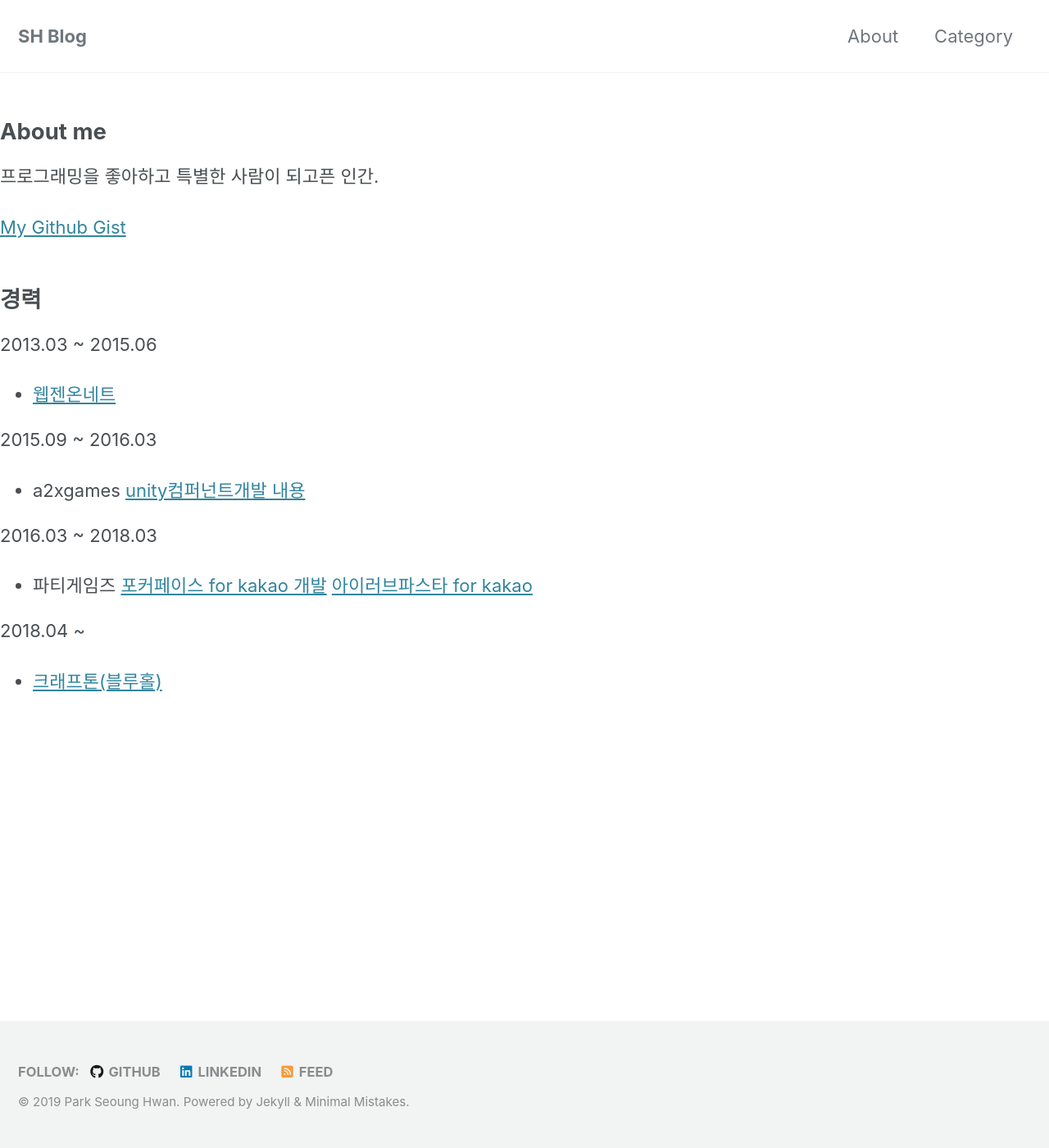
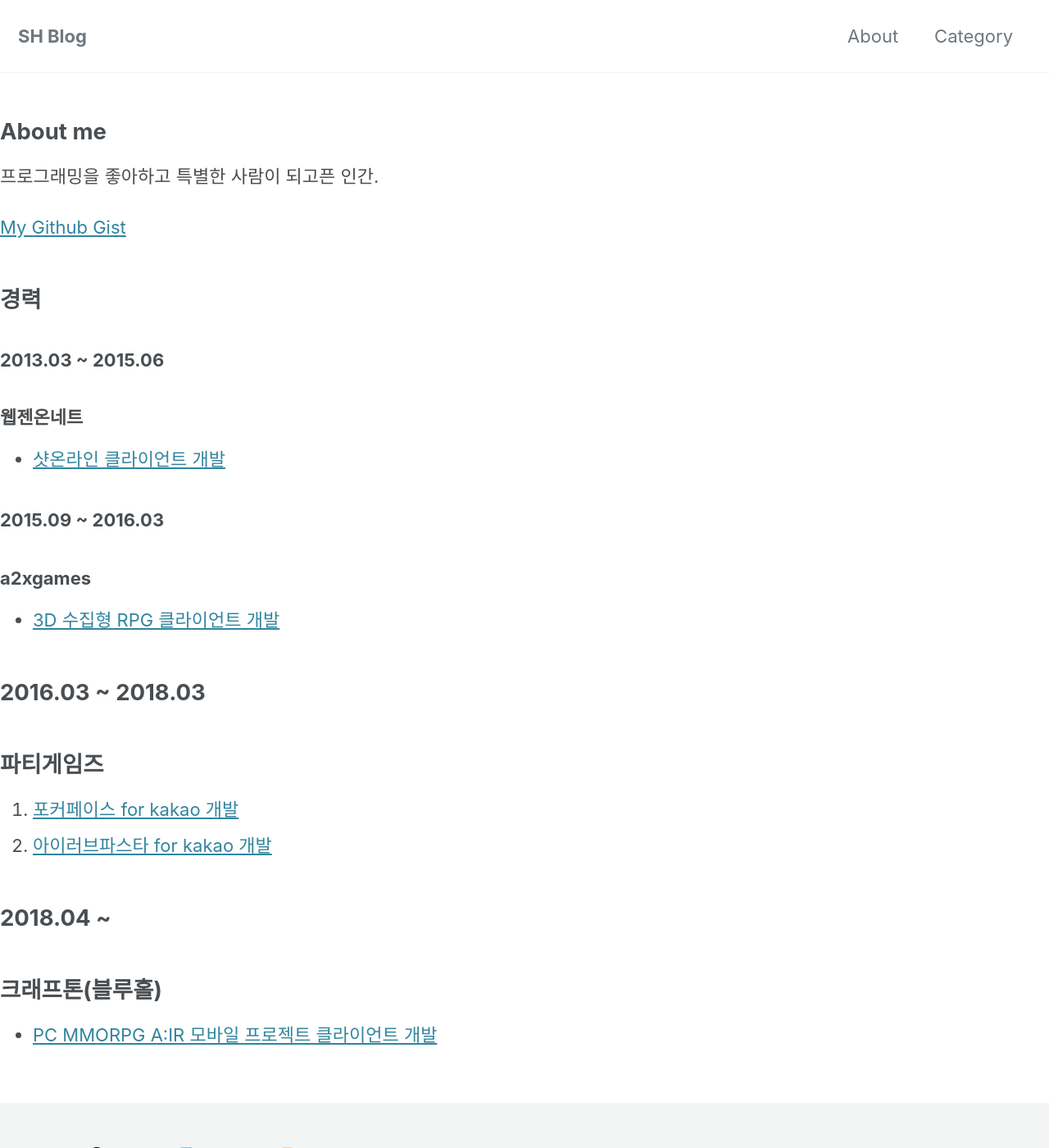
Before and after one commit to sunghwanpark/sunghwanpark.github.io, a Jekyll site: the page built from _pages/about.md, in a window 1280 px wide and 1400 px high. Shown: the whole window at 82% size. Built offline with Jekyll 4.4.1, drawn with Linux system fonts in a browser that asks for light colours; cached includes are drawn as plain includes; nearby versions of some CDN libraries; our own code applies the rules of GitHub Pages for plain Markdown files.

Commit message:
Update about.md

```diff
--- a/_pages/about.md
+++ b/_pages/about.md
@@ -10,17 +10,19 @@ title: "About Me"
 
 ## 경력
 
-2013.03 ~ 2015.06
-- [웹젠온네트](https://www.evernote.com/shard/s657/sh/4c6315d1-3b4b-4be2-b256-7c907f10b495/2820409e70651a3df8d7276591309f22)
+### 2013.03 ~ 2015.06
+### 웹젠온네트
+- [샷온라인 클라이언트 개발](https://www.evernote.com/shard/s657/sh/4c6315d1-3b4b-4be2-b256-7c907f10b495/2820409e70651a3df8d7276591309f22)
 
-2015.09 ~ 2016.03
-- a2xgames
-[unity컴퍼넌트개발 내용](https://www.evernote.com/shard/s657/sh/1ac170c9-12d5-41e6-a344-22b8f4ca1835/ad3ce54d102bd5721b06539233780191)
+### 2015.09 ~ 2016.03
+### a2xgames
+- [3D 수집형 RPG 클라이언트 개발](https://www.evernote.com/shard/s657/sh/1ac170c9-12d5-41e6-a344-22b8f4ca1835/ad3ce54d102bd5721b06539233780191)
 
-2016.03 ~ 2018.03
-- 파티게임즈
-[포커페이스 for kakao 개발](https://www.evernote.com/shard/s657/sh/b6925819-7956-4c6e-aadc-0ff9ed2b311b/0bae1ccc538a263cf96b36df088c739e)
-[아이러브파스타 for kakao](https://www.evernote.com/shard/s657/sh/bc34ec6d-f21d-46e0-bbd1-f1e3352c4286/549b872a480aacbbf3bb0e840be729be)
+## 2016.03 ~ 2018.03
+## 파티게임즈
+1. [포커페이스 for kakao 개발](https://www.evernote.com/shard/s657/sh/b6925819-7956-4c6e-aadc-0ff9ed2b311b/0bae1ccc538a263cf96b36df088c739e)
+2. [아이러브파스타 for kakao 개발](https://www.evernote.com/shard/s657/sh/bc34ec6d-f21d-46e0-bbd1-f1e3352c4286/549b872a480aacbbf3bb0e840be729be)
 
-2018.04 ~
-- [크래프톤(블루홀)](https://www.evernote.com/shard/s657/sh/1da24e1c-d271-4f6d-aff5-9436788ec072/6360bb3bbbc8e306e6d08ff76f84f266)
+## 2018.04 ~
+## 크래프톤(블루홀)
+- [PC MMORPG A:IR 모바일 프로젝트 클라이언트 개발](https://www.evernote.com/shard/s657/sh/1da24e1c-d271-4f6d-aff5-9436788ec072/6360bb3bbbc8e306e6d08ff76f84f266)
```
